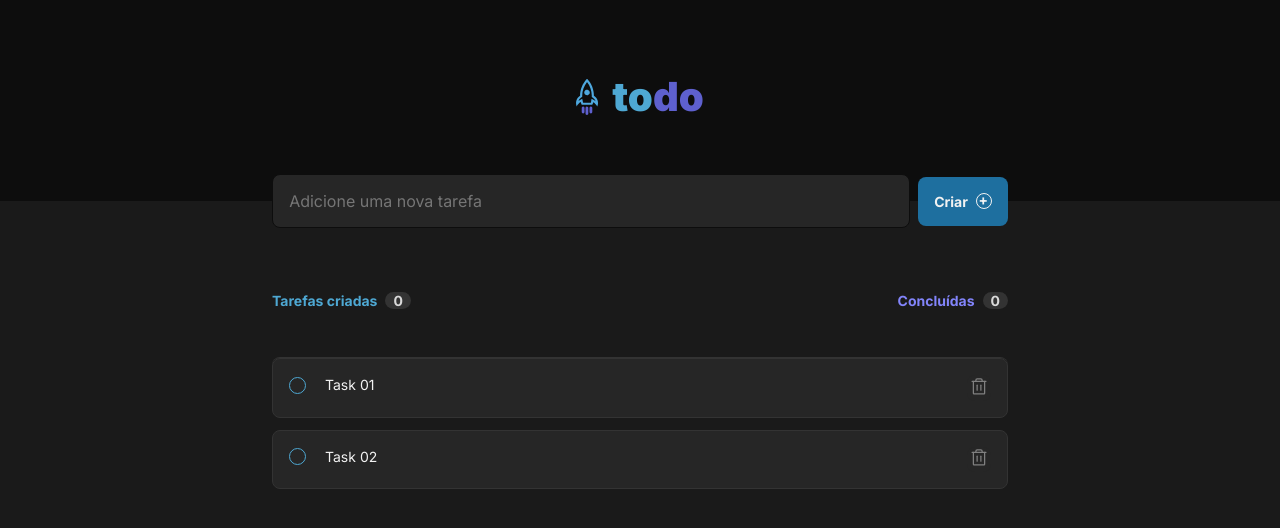
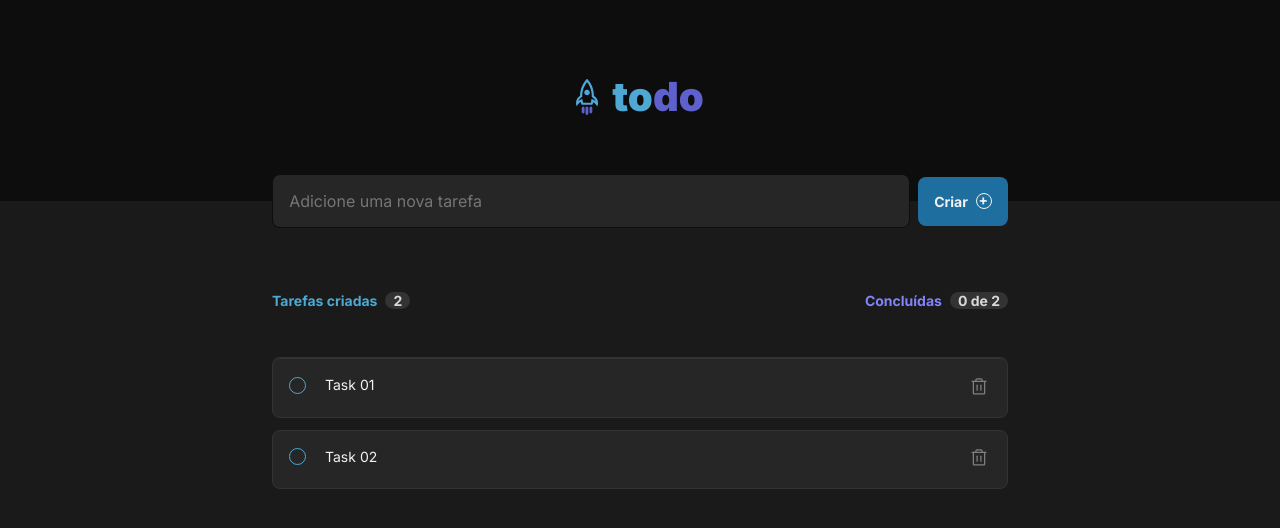
Before and after one commit to arakakimath/todo-list, a React (Vite) app: page / in a window 1280 px wide. Shown: the top 528 px of the page. Built offline with nearby package versions, Linux system fonts and the light colour scheme.

Commit message:
feat: checked tasks counter

```diff
--- a/src/components/CreatedTasks.tsx
+++ b/src/components/CreatedTasks.tsx
@@ -6,11 +6,16 @@ import { Task } from './Task'
 
 export function CreatedTasks() {
   const [tasks, setTasks] = useState([
-    { id: '1', content: 'Task 01' },
-    { id: '2', content: 'Task 02' },
+    { id: '1', content: 'Task 01', completed: false },
+    { id: '2', content: 'Task 02', completed: false },
   ])
 
   const [newTaskText, setNewTaskText] = useState('')
+
+  const numberOfCompletedTasks = tasks.reduce((acc, task) => {
+    if (task.completed) acc++
+    return acc
+  }, 0)
 
   const handleFormSubmit = (event: FormEvent) => {
     event.preventDefault()
@@ -18,6 +23,7 @@ export function CreatedTasks() {
     setTasks([...tasks, {
       id: (new Date()).toString(),
       content: newTaskText,
+      completed: false,
     }])
     setNewTaskText('')
   }
@@ -35,6 +41,15 @@ export function CreatedTasks() {
     const tasksWithoutDeletedOne = tasks.filter(task => task.id !== id)
 
     setTasks(tasksWithoutDeletedOne)
+  }
+
+  const toggleCheckbox = (id: string) => {
+    const updatedTasks = tasks.map((task) => {
+      if (task.id === id) return { ...task, completed: !task.completed }
+      return task
+    })
+
+    setTasks(updatedTasks)
   }
 
   return (
@@ -58,17 +73,22 @@ export function CreatedTasks() {
       <header className={styles.header}>
         <div>
           <span>Tarefas criadas</span>
-          <span>{0}</span>
+          <span>{tasks.length}</span>
         </div>
         <div>
           <span>Concluídas</span>
-          <span>{0}</span>
+          <span>{numberOfCompletedTasks} de {tasks.length}</span>
         </div>
       </header>
       <main className={styles.main}>
         {
           tasks.length ?
-          tasks.map((task) => <Task key={task.id} task={task} onDeleteTask={deleteTask} />) :
+            tasks.map((task) => <Task
+              key={task.id}
+              task={task}
+              onDeleteTask={deleteTask}
+              onToggleCheckbox={toggleCheckbox}
+            />) :
             (
               <div className={styles.noTasks}>
                 <img src={clipboard} alt="ícone de prancheta" />
--- a/src/components/Task.tsx
+++ b/src/components/Task.tsx
@@ -6,17 +6,21 @@ import { ChangeEvent, useState } from 'react'
 export interface TaskType {
   id: string
   content: string
+  completed: boolean
 }
 
 export interface TaskProps {
   task: TaskType
+  onDeleteTask: (id: string) => void
+  onToggleCheckbox: (id: string) => void
 }
 
-export function Task({ task, onDeleteTask }) {
+export function Task({ task, onDeleteTask, onToggleCheckbox }: TaskProps) {
   const [isChecked, setIsChecked] = useState(false)
 
   function handleCheckboxSelection(event: ChangeEvent<HTMLInputElement>) {
     setIsChecked(event.target.checked)
+    onToggleCheckbox(task.id)
   }
 
   function handleDeleteTask() {
```
Lines whose indentation alone changed are shown as unchanged.
